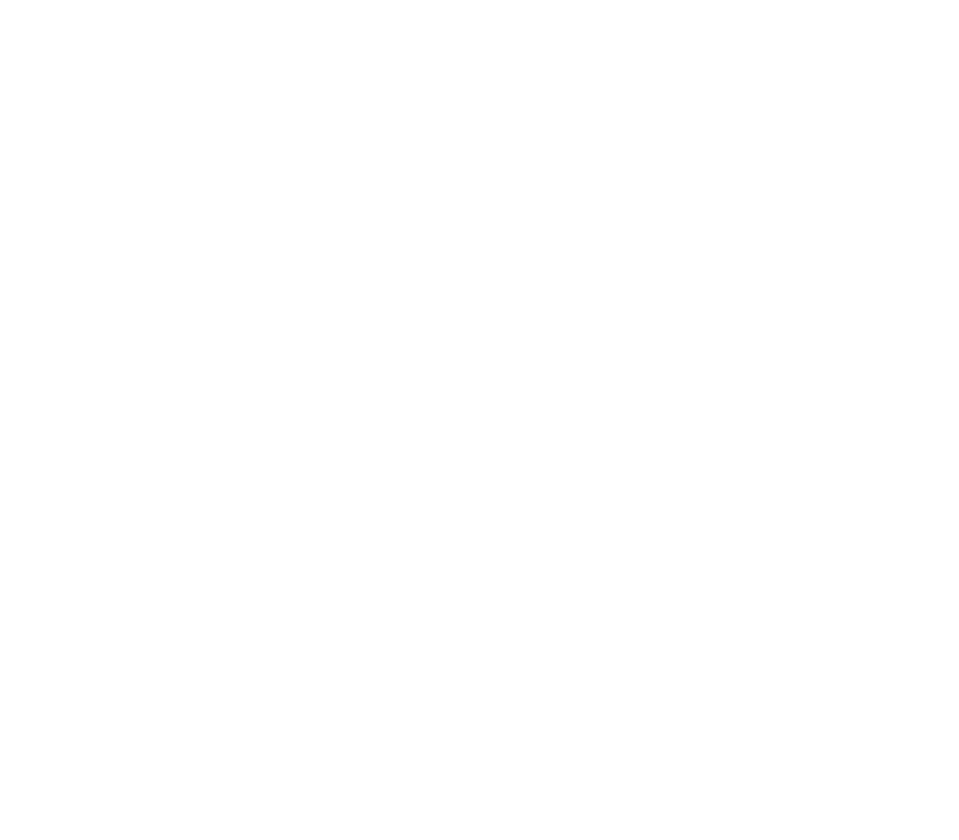
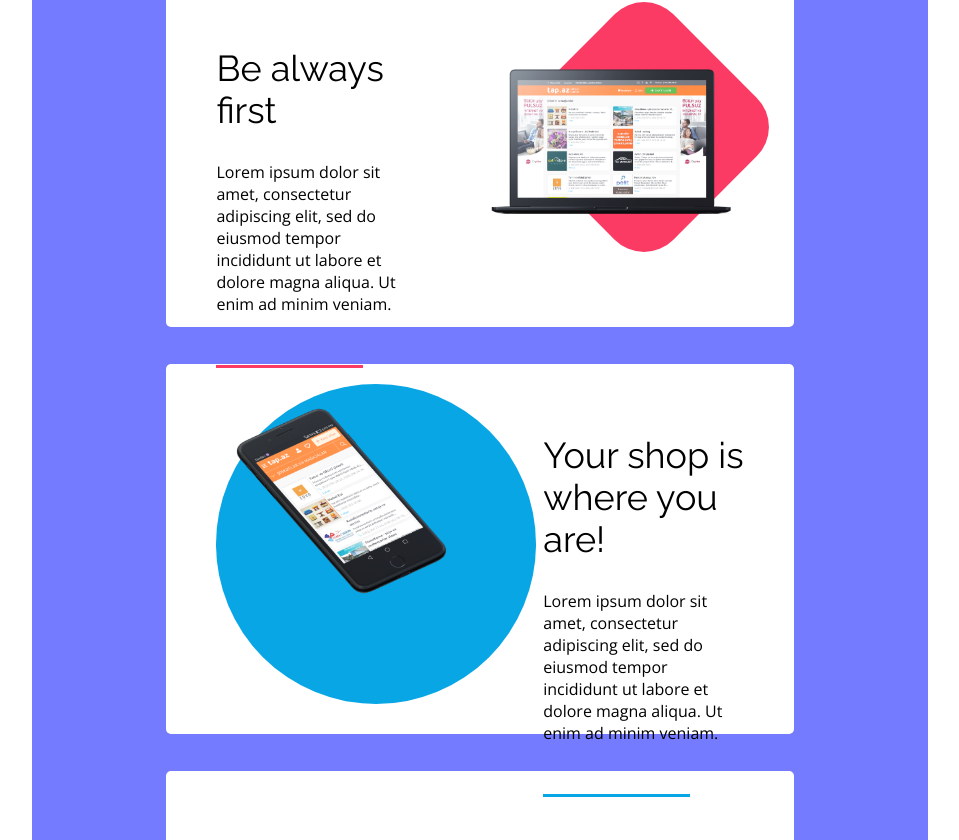
Before and after one commit to Wotwi/Best_Shop_v2, a React (Vite) app: page / in a window 1280 px wide. Shown: the part 1740-2580 px from the top of the page, without its empty margins (160-1119 px from the left). Before the commit the page ends 1604 px from the top, so only its background shows below. Built offline with nearby package versions, Linux system fonts and the light colour scheme.

Commit message:
2 of 3 panels in benefits page

```diff
--- a/src/components/Benefits.jsx
+++ b/src/components/Benefits.jsx
@@ -1,8 +1,32 @@
 import React from 'react';
 
-function Benefits(props) {
+function Benefits() {
     return (
-        <div>Benefits</div>
+        <div className="container">
+            <div className="benefits__wrapper">
+                <div className="benefits__panel-1">
+                    <div className="benefits__text">
+                        <h3 className="benefits__header">Be always first</h3>
+                        <p className="benefits__content">Lorem ipsum dolor sit amet, consectetur adipiscing elit, sed do eiusmod tempor incididunt ut labore et dolore magna aliqua. Ut enim ad minim veniam.</p>
+                    </div>
+                    <div className="benefits__img"><img src="src/assets/Macbook2.png" alt=""/></div>
+                </div>
+                <div className="benefits__panel-2">
+                    <div className="benefits__text">
+                        <h3 className="benefits__header">Your shop is where you are!</h3>
+                        <p className="benefits__content">Lorem ipsum dolor sit amet, consectetur adipiscing elit, sed do eiusmod tempor incididunt ut labore et dolore magna aliqua. Ut enim ad minim veniam.</p>
+                    </div>
+                    <div className="benefits__img"><img src="src/assets/iPhone2.png" alt=""/></div>
+                </div>
+                <div className="benefits__panel-3">
+                    <div className="benefits__text">
+                        <h3 className="benefits__header">Increase recognition your brand!</h3>
+                        <p className="benefits__content">Lorem ipsum dolor sit amet, consectetur adipiscing elit, sed do eiusmod tempor incididunt ut labore et dolore magna aliqua. Ut enim ad minim veniam.</p>
+                    </div>
+                    <div className="benefits__img"><img src="src/assets/Trumpet.png" alt=""/></div>
+                </div>
+            </div>
+        </div>
     );
 }
 
--- a/src/styles/common/_variables.scss
+++ b/src/styles/common/_variables.scss
@@ -22,3 +22,15 @@
   position: absolute;
   z-index: -1000;
 }
+
+@mixin benefits-panel {
+  margin-inline: auto;
+  width: 70%;
+  height: 37rem;
+  display: flex;
+  justify-content: space-between;
+  border-radius: 5px;
+  padding: 7rem 5rem 7rem 5rem;
+  background-color: #fff;
+  margin-top: 3.7rem;
+}
--- a/src/styles/layout/_benefits.scss
+++ b/src/styles/layout/_benefits.scss
@@ -0,0 +1,110 @@
+.benefits__wrapper {
+  //background-color: #F7F7F7;
+  background-color: #747bff;
+  padding-top: 10rem;
+}
+
+.benefits__text {
+  width: 38%;
+  //margin-top: 2rem;
+
+  .benefits__header {
+    font-family: $secondary-font;
+    font-size: 3.6rem;
+    line-height: 4.2rem;
+    margin-bottom: 3rem;
+  }
+}
+
+.benefits__img {
+  width: 50%;
+  text-align: end;
+  position: relative;
+  z-index: 1000;
+  margin-top: 4rem;
+}
+
+.benefits__panel-1 {
+  @include benefits-panel;
+
+  .benefits__content {
+    font-family: $primary-font;
+    font-size: 1.6rem;
+    line-height: 2.2rem;
+
+    &:after {
+      content: "";
+      display: block;
+      padding-bottom: 5rem;
+      border-bottom: .3rem solid $secondary-color;
+      width: 73%;
+    }
+  }
+  .benefits__img:after {
+    content: "";
+    display: block;
+    width: 20rem;
+    height: 20rem;
+    background-color: $secondary-color;
+    transform: matrix(0.71, 0.71, -0.71, 0.71, 0, 0);
+    border-radius: 4.1rem;
+    position: absolute;
+    right: 0;
+    bottom: 3rem;
+    z-index: -1000;
+  }
+
+  .benefits__text {
+    width: 38%;
+    margin-top: 2rem;
+  }
+}
+.benefits__panel-2 {
+  @include benefits-panel;
+  flex-direction: row-reverse;
+
+  .benefits__content {
+    font-family: $primary-font;
+    font-size: 1.6rem;
+    line-height: 2.2rem;
+
+    &:after {
+      content: "";
+      display: block;
+      padding-bottom: 5rem;
+      border-bottom: .3rem solid $primary-color;
+      width: 73%;
+    }
+  }
+
+  .benefits__img {
+    width: 50%;
+    text-align: start;
+    position: relative;
+    z-index: 1000;
+    margin-top: -3rem;
+  }
+
+  .benefits__img:after {
+    content: "";
+    display: block;
+    width: 32rem;
+    height: 32rem;
+    border-radius: 50%;
+    background-color: $primary-color;
+    position: absolute;
+    top: -2rem;
+    z-index: -1000;
+  }
+}
+.benefits__panel-3 {
+  @include benefits-panel;
+
+  .benefits__content {
+    font-family: $primary-font;
+    font-size: 1.6rem;
+    line-height: 2.2rem;
+    padding-bottom: 5rem;
+    border-bottom: .3rem solid $tertiary-color;
+  }
+}
```
